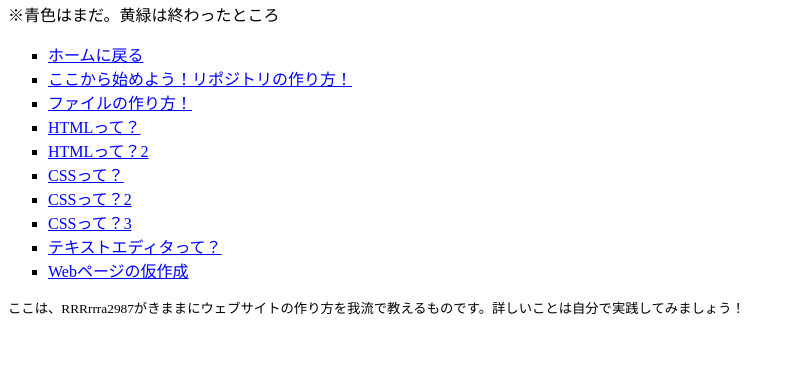
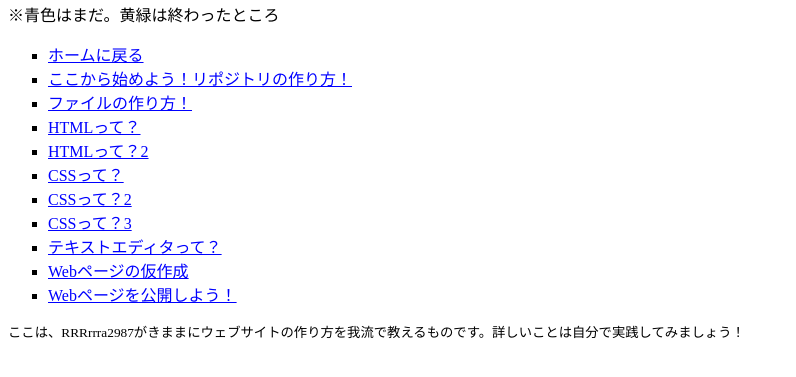
Before and after one commit to RRRrrra2987/to-ahiru, a plain HTML site: page github.html in a window 1280 px wide. Shown: the part 87-464 px from the top of the page, without its empty margins (0-796 px from the left). Drawn offline with Linux system fonts and the light colour scheme.

Commit message:
Update github.html

```diff
--- a/github.html
+++ b/github.html
@@ -19,6 +19,7 @@
             <li><a href="githubs/part7.html">CSSって？3</a></li>
             <li><a href="githubs/part8.html">テキストエディタって？</a></li>
             <li><a href="githubs/part9.html">Webページの仮作成</a></li>
+            <li><a href="githubs/part10.html">Webページを公開しよう！</a></li>
         </ul>
         <small>ここは、RRRrrra2987がきままにウェブサイトの作り方を我流で教えるものです。詳しいことは自分で実践してみましょう！</small>
     </body>
```
